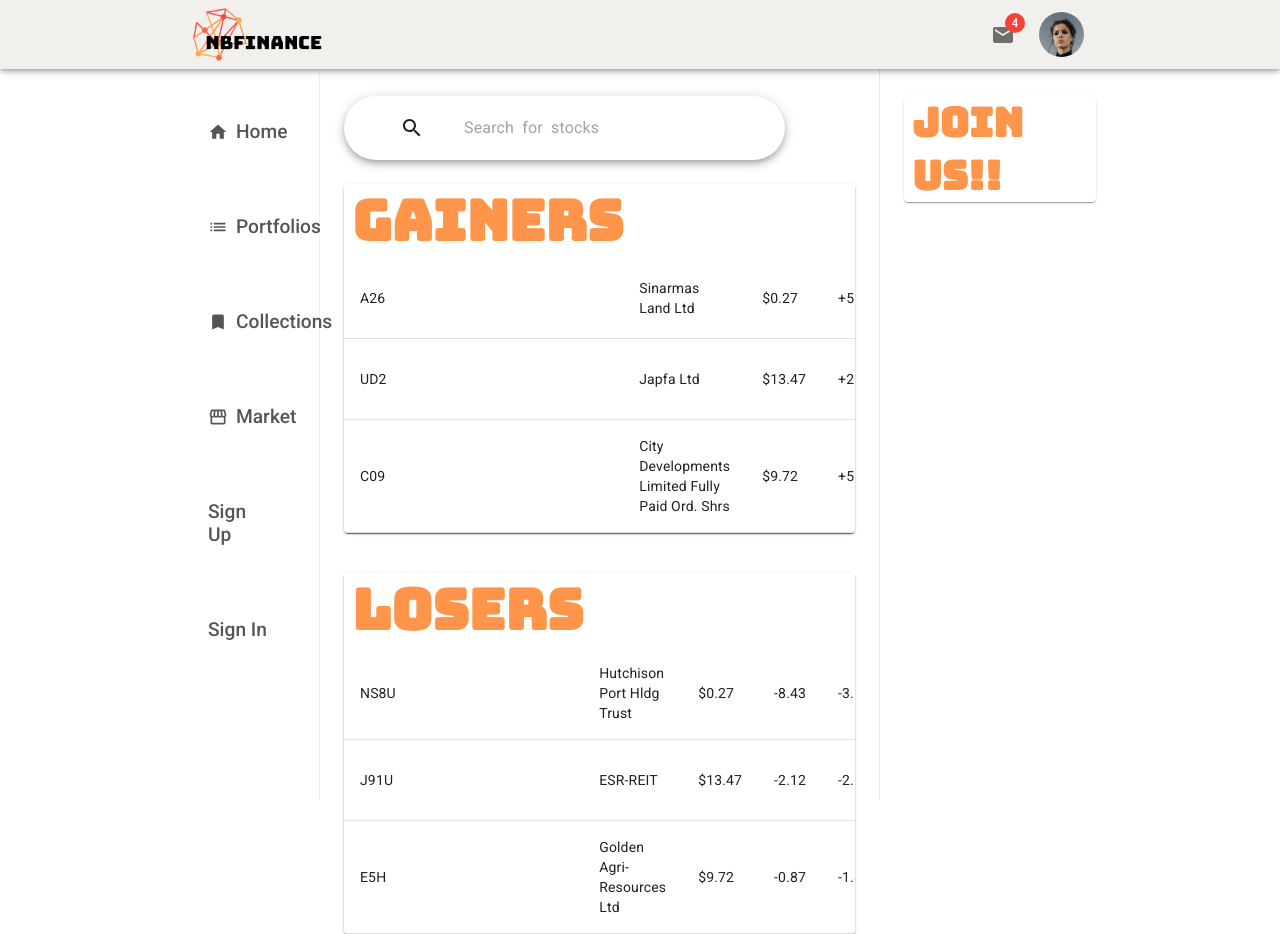
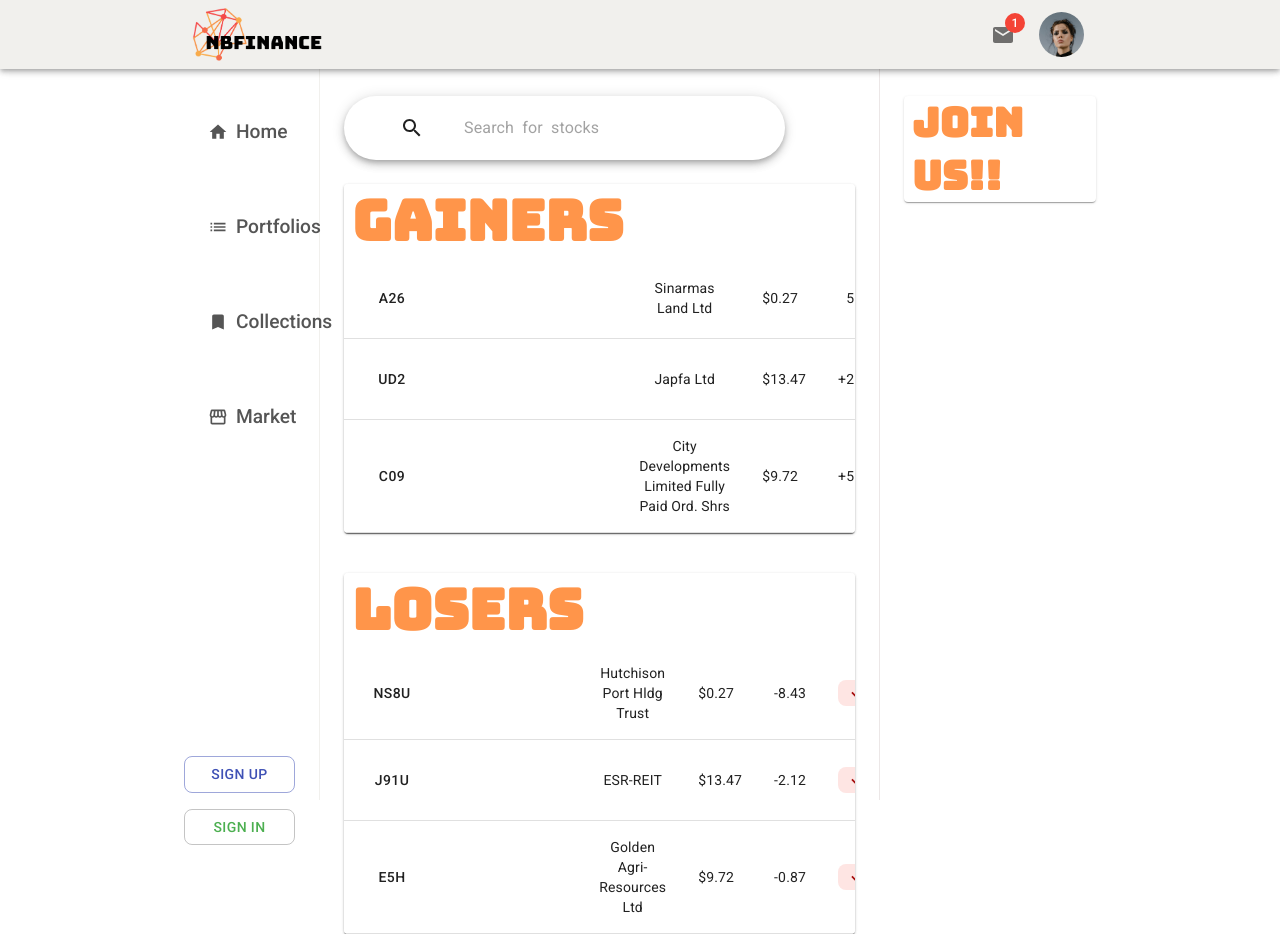
Before and after one commit to AdamW96/Stock-Portfolio-Management-System, a React (Create React App) app in the folder frontend/: page / in a window 1280 px wide. Built offline with nearby package versions, Linux system fonts and the light colour scheme.

Commit message:
add animation

```diff
--- a/frontend/src/Components/Feed.js
+++ b/frontend/src/Components/Feed.js
@@ -1,9 +1,10 @@
-import {  Card, CardContent, Collapse, Container, Divider, IconButton, InputBase, makeStyles, Menu, MenuItem, MenuList, Paper, Table, TableBody, TableCell, TableContainer, TableHead, TableRow, Toolbar, Typography } from '@material-ui/core'
+import {  Button, Card, CardContent, Collapse, Container, Divider, IconButton, InputBase, makeStyles, Menu, MenuItem, MenuList, Paper, Table, TableBody, TableCell, TableContainer, TableHead, TableRow, Toolbar, Tooltip, Typography } from '@material-ui/core'
 import { Add  } from '@material-ui/icons'
 import { useState } from 'react';
 import SearchIcon from '@material-ui/icons/Search';
-
-
+import AddCircleOutlineIcon from '@material-ui/icons/AddCircleOutline';
+import ArrowUpwardIcon from '@material-ui/icons/ArrowUpward';
+import ArrowDownwardIcon from '@material-ui/icons/ArrowDownward';
 // import Share from '../components/Share';
 // import Post from '../components/Post';
 const useStyles = makeStyles(theme => ({
@@ -39,22 +40,48 @@
     fontSize:theme.spacing(7),
     color:'#FF954A',
     marginLeft:theme.spacing(1),
+  },
+  // symbol:{
+  //   backgroundColor:'#e1f2e7',
+  //   padding:'3px 10px',
+  //   borderRadius:theme.spacing(1),
+  //   display:'flex',
+  //   alignContent:'center',
+  //   color:'green'
+  // },
+  rise:{
+    backgroundColor:'#e1f2e7',
+    padding:'3px 10px',
+    borderRadius:theme.spacing(1),
+    display:'flex',
+    alignContent:'center',
+    color:'green'
+    // width:'50px',
+    // height:'20px'
+  },
+  decline:{
+    backgroundColor:'#fee5e3',
+    padding:'3px 10px',
+    borderRadius:theme.spacing(1),
+    display:'flex',
+    alignContent:'center',
+    color:'#a50e0e'
   }
 }))
 const createData = (symbol, company, price, change, changePercentage) => {
   return { symbol, company, price, change, changePercentage };
 }
 const gainers = [
-  createData('A26','Sinarmas Land Ltd', '$0.27', '+5.88', '+5.88%'),
-  createData('UD2','Japfa Ltd', '$13.47', '+2.12', '+4.68%'),
-  createData('C09','City Developments Limited Fully Paid Ord. Shrs', '$9.72', '+5.88', '+4.26%'),
+  createData('A26','Sinarmas Land Ltd', '$0.27', '5.88', '5.88%'),
+  createData('UD2','Japfa Ltd', '$13.47', '+2.12', '4.68%'),
+  createData('C09','City Developments Limited Fully Paid Ord. Shrs', '$9.72', '+5.88', '4.26%'),
 
 ];
 
 const losers = [
-  createData('NS8U','Hutchison Port Hldg Trust', '$0.27', '-8.43', '-3.13%'),
-  createData('J91U','ESR-REIT', '$13.47', '-2.12', '-2.68%'),
-  createData('E5H','Golden Agri-Resources Ltd', '$9.72', '-0.87', '-1.89%'),
+  createData('NS8U','Hutchison Port Hldg Trust', '$0.27', '-8.43', '3.13%'),
+  createData('J91U','ESR-REIT', '$13.47', '-2.12', '2.68%'),
+  createData('E5H','Golden Agri-Resources Ltd', '$9.72', '-0.87', '1.89%'),
 
 ];
 
@@ -95,13 +122,24 @@
             {gainers.map((gainer) => (
               <TableRow >
                 <TableCell >
-                  {gainer.symbol}
+                  <div className={classes.symbol} >
+                    <Button >{gainer.symbol}</Button>
+                  </div>
                 </TableCell>
-                <TableCell align="left">{gainer.company}</TableCell>
+                <TableCell align="center">{gainer.company}</TableCell>
                 <TableCell align="left">{gainer.price}</TableCell>
                 <TableCell align="right">{gainer.change}</TableCell>
-                <TableCell align="right">{gainer.changePercentage}</TableCell>
-                <TableCell align="right"><IconButton ><Add/></IconButton></TableCell>
+                <TableCell align="right" >
+                  <div className={classes.rise} >
+                    <ArrowUpwardIcon fontSize='small'/>
+                    {gainer.changePercentage}
+                  </div>
+                </TableCell>
+                <TableCell align="right">
+                  <Tooltip title='Add To Portifolio'>
+                    <IconButton ><AddCircleOutlineIcon/></IconButton>
+                  </Tooltip>
+                </TableCell>
               </TableRow>
             ))}
           </TableBody>
@@ -119,13 +157,24 @@
             {losers.map((loser) => (
               <TableRow >
                 <TableCell >
-                  {loser.symbol}
+                 <div className={classes.symbol} >
+                    <Button >{loser.symbol}</Button>
+                  </div>
                 </TableCell>
-                <TableCell align="left">{loser.company}</TableCell>
+                <TableCell align="center">{loser.company}</TableCell>
                 <TableCell align="left">{loser.price}</TableCell>
                 <TableCell align="right">{loser.change}</TableCell>
-                <TableCell align="right">{loser.changePercentage}</TableCell>
-                <TableCell align="right"><IconButton ><Add/></IconButton></TableCell>
+                <TableCell align="right" >
+                  <div className={classes.decline} >
+                    <ArrowDownwardIcon fontSize='small'/>
+                    {loser.changePercentage}
+                  </div>
+                </TableCell>
+                <TableCell align="right">
+                  <Tooltip title='Add To Portifolio'>
+                    <IconButton ><AddCircleOutlineIcon/></IconButton>
+                  </Tooltip>
+                </TableCell>
               </TableRow>
             ))}
           </TableBody>
--- a/frontend/src/Components/Left.js
+++ b/frontend/src/Components/Left.js
@@ -1,4 +1,4 @@
-import { Container, Typography } from "@material-ui/core";
+import { Button, Container, Typography } from "@material-ui/core";
 import { makeStyles } from "@material-ui/core/styles";
 import {
   Home,
@@ -49,6 +49,23 @@
   text: {
     fontWeight: "700",
   },
+  buttons:{
+
+  },
+  signButton:{
+    borderRadius: theme.spacing(1),
+    marginTop: theme.spacing(35),
+    width:'100%',
+  },
+  registerButton:{
+    width:'100%',
+    borderRadius: theme.spacing(1),
+    color: theme.palette.success.main,
+    marginTop: theme.spacing(2),
+    "&:hover": {
+      color: theme.palette.success.dark,
+    },
+  }
 }));
 
 function Leftbar(props) {
@@ -81,23 +98,25 @@
         Market
       </div>
       {!currentUser && (
-        <div>
-          <div
+        <div className={classes.buttons}>
+            <Button
+              variant="outlined"
+              color="primary"
               onClick={() => {
                 history.push("/register");
               }}
-            className={classes.item}
-          >
-            Sign Up
-          </div>
-          <div
+              className={classes.signButton}
+              >Sign Up</Button>
+
+            <Button
+              variant="outlined"
+              color="secondry"
               onClick={() => {
                 history.push("/signin");
               }}
-            className={classes.item}
-          >
-            Sign In
-          </div>
+              className={classes.registerButton}
+            >Sign in</Button>
+
         </div>
       )}
       {currentUser && (
--- a/frontend/src/Components/Navigation.js
+++ b/frontend/src/Components/Navigation.js
@@ -1,8 +1,8 @@
 import React from 'react'
-import { alpha, AppBar, Avatar, Button, Badge, IconButton, InputBase, makeStyles, Menu, MenuItem, MenuList, Toolbar, Typography, Box } from '@material-ui/core'
+import { alpha, AppBar, Avatar, Button, Badge, IconButton, InputBase, makeStyles, Menu, MenuItem, MenuList, Toolbar, Typography, Box, Tooltip } from '@material-ui/core'
 import { Chat, Mail, Notifications, Search } from '@material-ui/icons'
 import { useState } from 'react';
-
+import Popover from '@material-ui/core/Popover';
 
 const styles = makeStyles(theme => ({
   nav:{
@@ -21,9 +21,12 @@
 export default function Navigation() {
   const classes = styles()
   const [userMenu, setUserMenu] = useState(false);
+  const [anchorEl, setAnchorEl] = useState(null);
+
   const menuClick = (e) => {
     setUserMenu(e.currentTarget);
   }
+
   const menuClose  = (r) => {
     if (r === 'clickaway') {
       return;
@@ -41,12 +44,16 @@
         </div>
 
         <div className={classes.items}>
-          <IconButton className={classes.iconbuttons}>
-            <Badge badgeContent={4} color='error' >
-              <Mail fontSize='medium'/>
-            </Badge>
+          <Tooltip title="Message" >
+            <IconButton className={classes.iconbuttons} >
+                <Badge badgeContent={1} color='error' >
+                  <Mail fontSize='medium'/>
+                </Badge>
+              </IconButton>
+          </Tooltip>
 
-          </IconButton>
+
+
 
           <IconButton className={classes.iconbuttons} onClick={menuClick} >
             <Avatar src='./images/person/1.jpeg' style={{ height: 45, width: 45 }} />
```
Also changed, not shown: 1 other file (tests, documents, lock files or other folders). Lines whose indentation alone changed are shown as unchanged.
